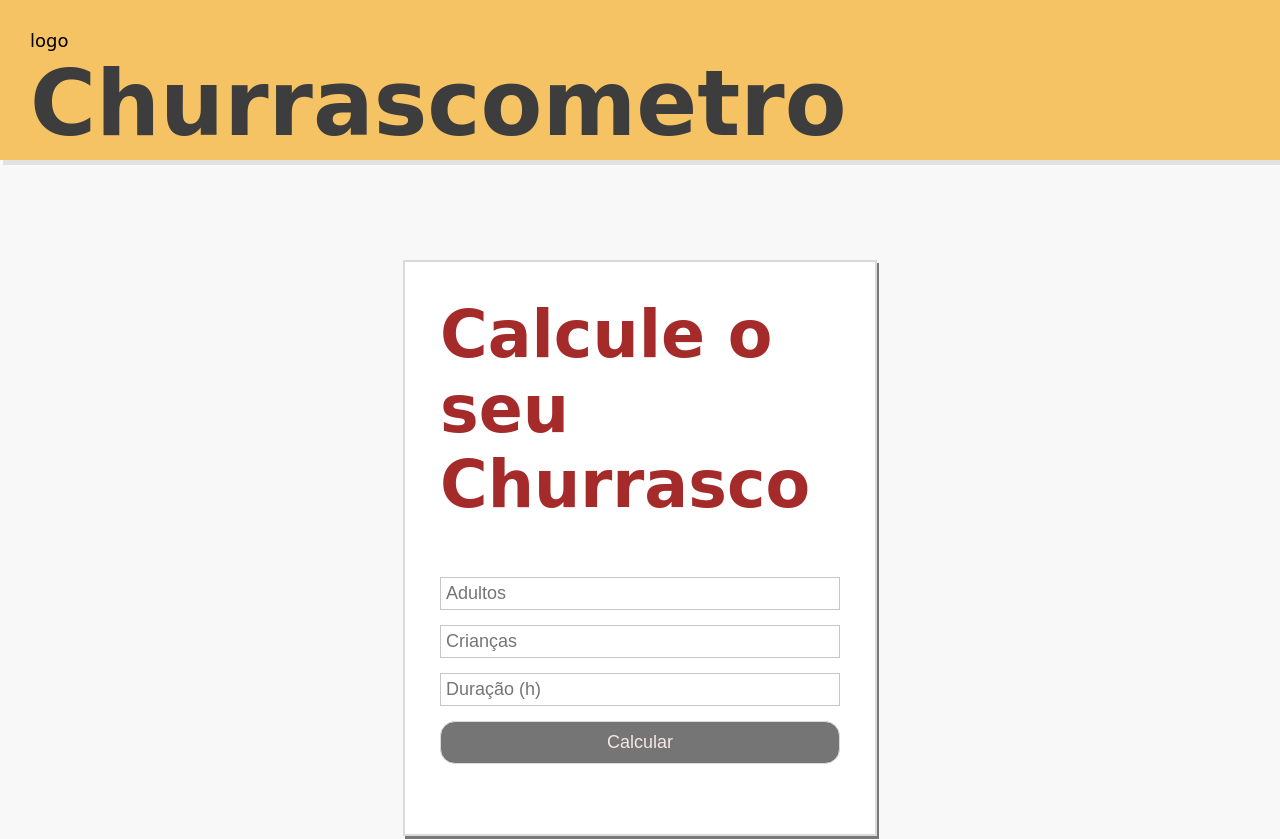
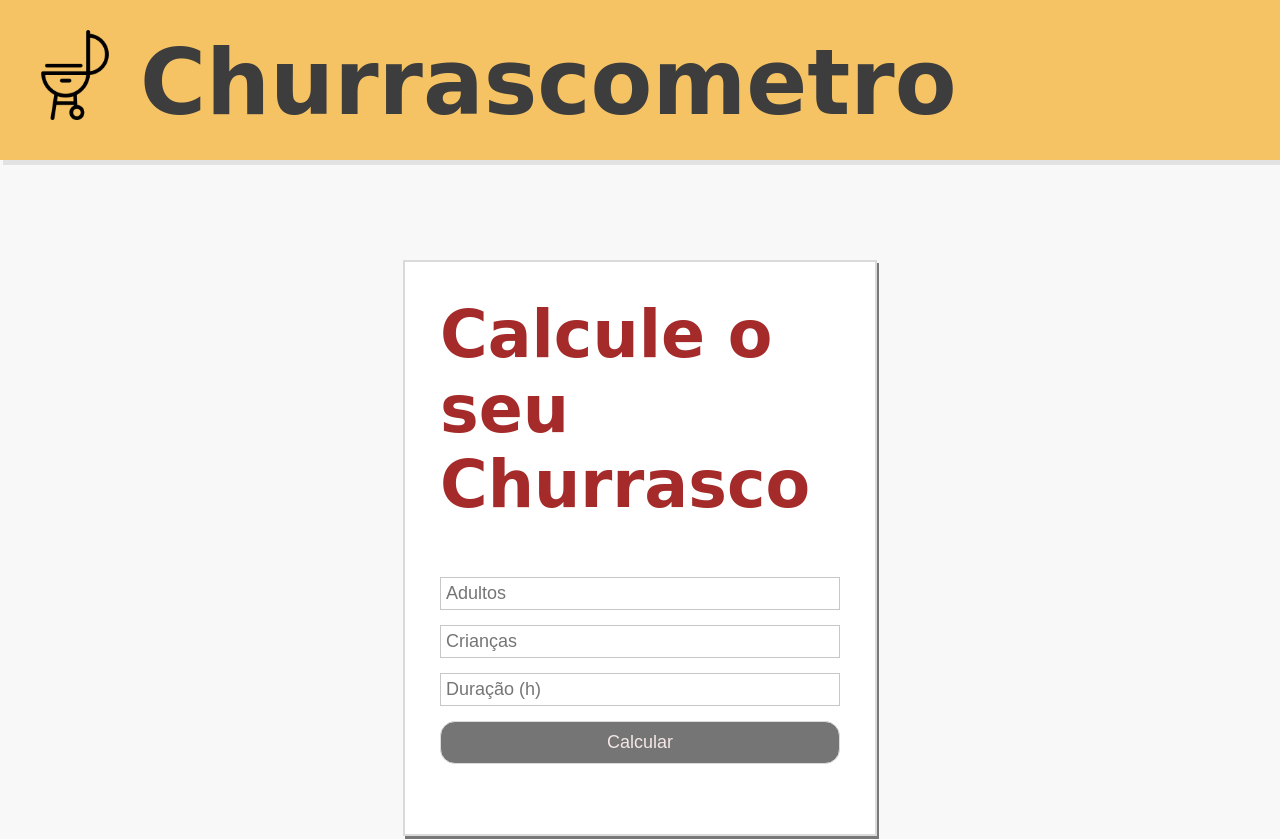
Before and after one commit to Tiago-Costa-s/Projeto-Churrascometro, a plain HTML site: page index.html in a window 1280 px wide. Shown: the top 839 px of the page. Drawn offline with Linux system fonts and the light colour scheme; a web font is replaced by a local one.

Commit message:
Inserindo logo add a pasta image

```diff
--- a/index.html
+++ b/index.html
@@ -13,10 +13,9 @@
         rel="stylesheet">
     <title>Calculando o seu Churrasco</title>
 </head>
-
 <body>
     <div class="barra">
-        <div>logo</div>
+        <img id="logo" src="/images/Logo1.png" alt="">
         <p>Churrascometro</p>
     </div>
     <div class="container">
@@ -34,5 +33,4 @@
     </footer>
 </body>
 <script src="/script.js"></script>
-
 </html>
--- a/style.css
+++ b/style.css
@@ -22,6 +22,11 @@ body {
     font-family: 'The Nautigal', cursive;
 }
 
+#logo {
+    width: 90px;
+    float: left;
+    margin-right: 20px;
+}
 .barra p {
     font-size: 90px;
     font-weight: 900;
```
Also changed, not shown: images/Logo1.png (added), images/logo churrasqueira.png (added).
